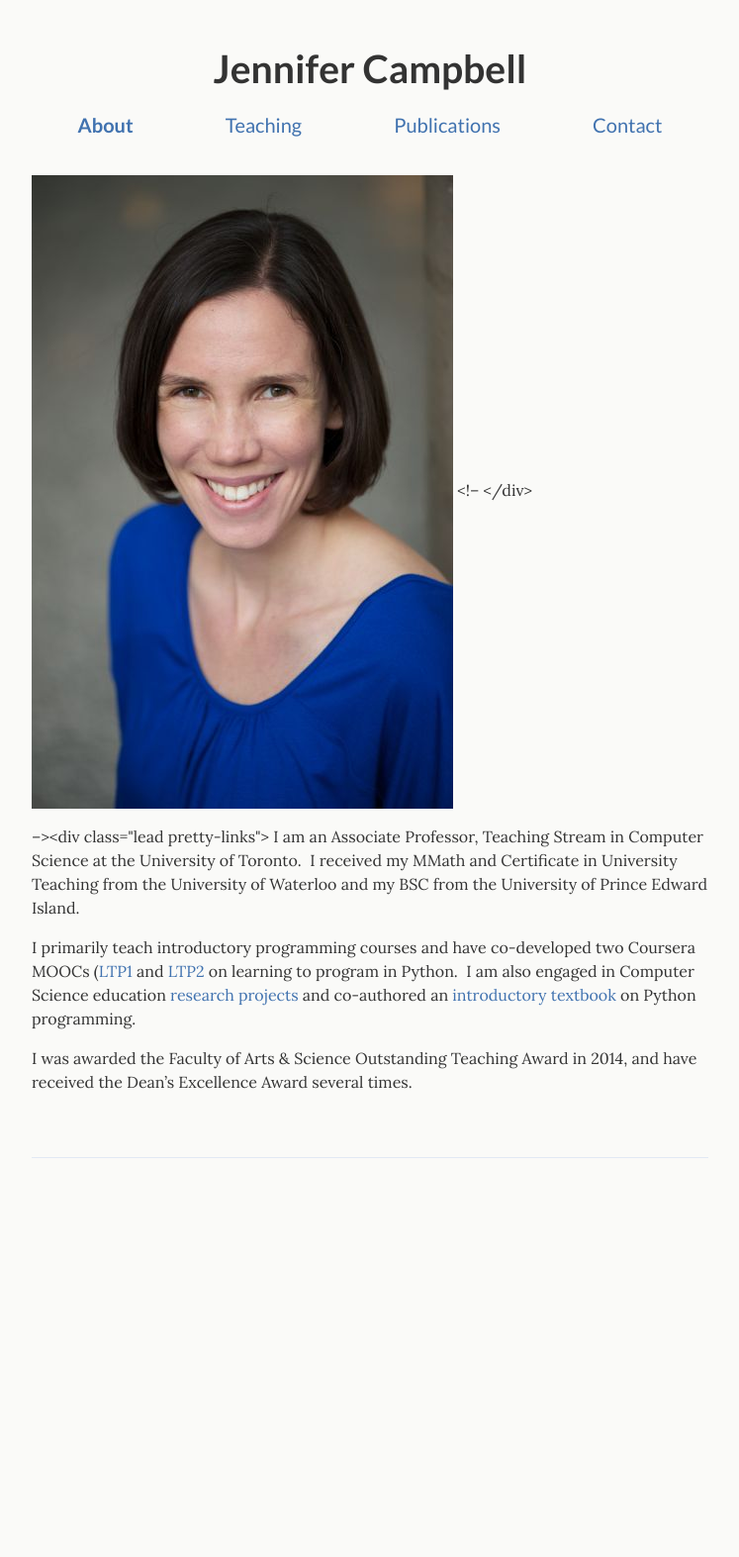
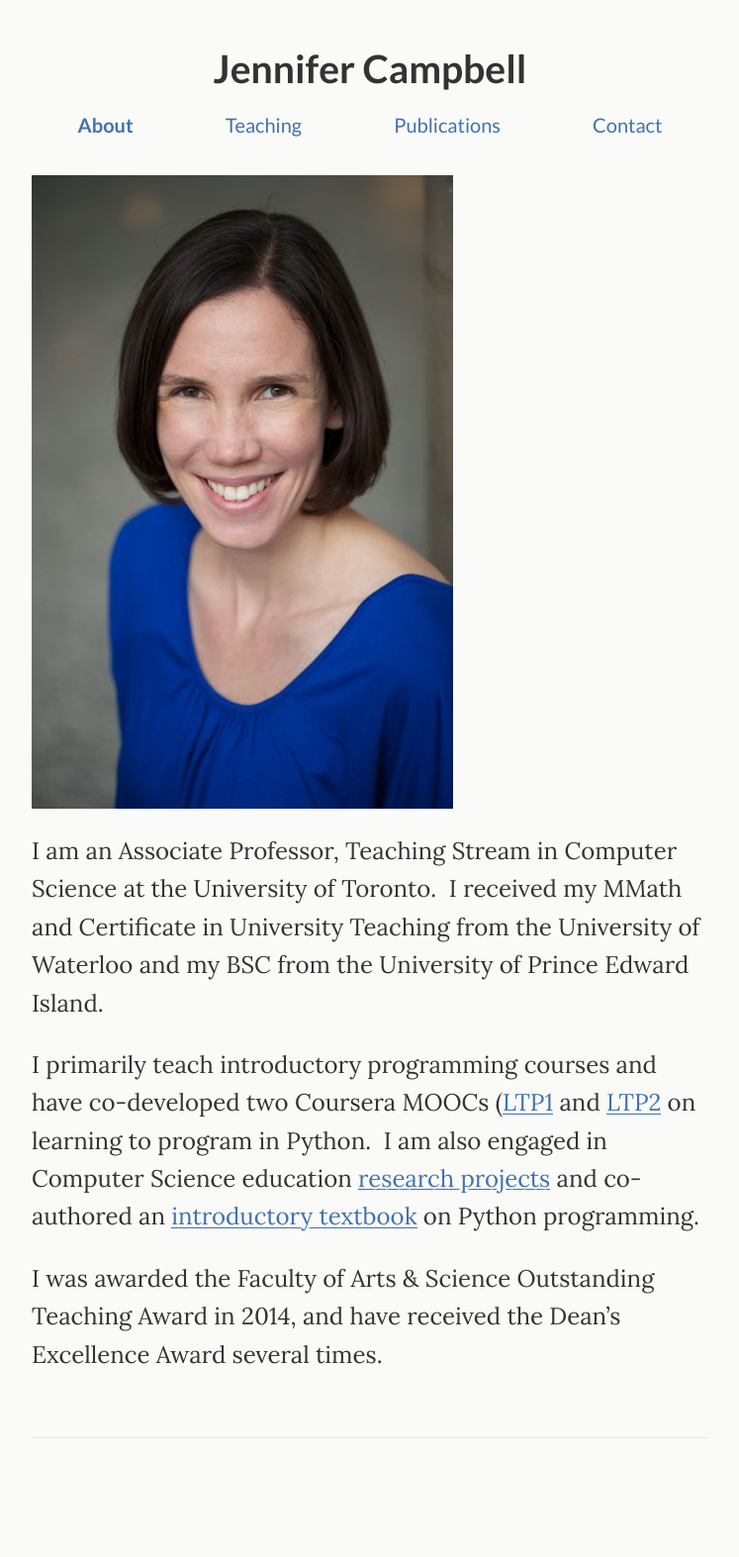
Before and after one commit to jencampbell/jencampbell.github.io, a Jekyll site: the page built from _pages/about.md, in a window 1280 px wide. Shown: the whole page at 99% size, without its empty margins (266-1013 px from the left). Built offline with Jekyll 4.4.1, drawn with Linux system fonts in a browser that asks for light colours; before the commit the page ends 1290 px from its top, so only the background shows below that.

Commit message:
trying to fix big font

```diff
--- a/_pages/about.md
+++ b/_pages/about.md
@@ -7,11 +7,14 @@ permalink: /about/
 
 <!-- <div class="grid">
 <div class="unit one-third">
- -->![jen](/jen.jpg)
+ -->
 <!-- </div>
 
 <div class="unit two-thirds" left-padding="10px">
- --><div class="lead pretty-links">
+ -->
+ <div class="lead pretty-links">
+![jen](/jen.jpg)
+
 I am an Associate Professor, Teaching Stream in Computer Science at the University of Toronto.  I received my MMath and Certificate in University Teaching from the University of Waterloo and my BSC from the University of Prince Edward Island.
 
 I primarily teach introductory programming courses and have co-developed two Coursera MOOCs ([LTP1](https://www.coursera.org/course/programming1){:target="_blank"} and [LTP2](https://www.coursera.org/course/programming2){:target="_blank"} on learning to program in Python.  I am also engaged in Computer Science education [research projects](/research) and co-authored an [introductory textbook](https://pragprog.com/book/gwpy2/practical-programming){:target="_blank"} on Python programming.
```
